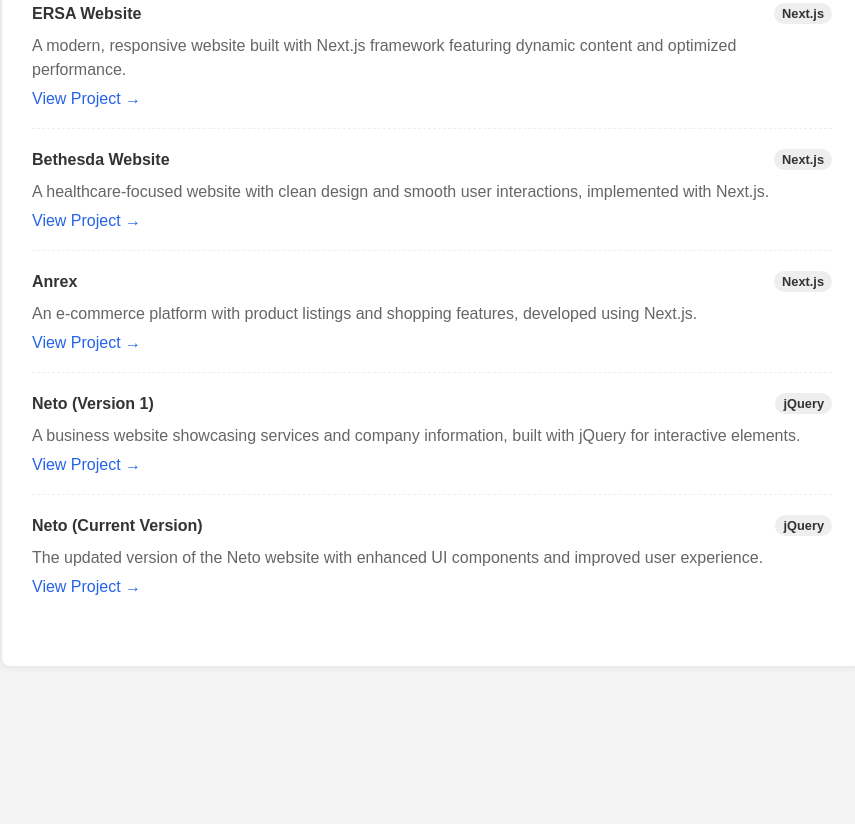
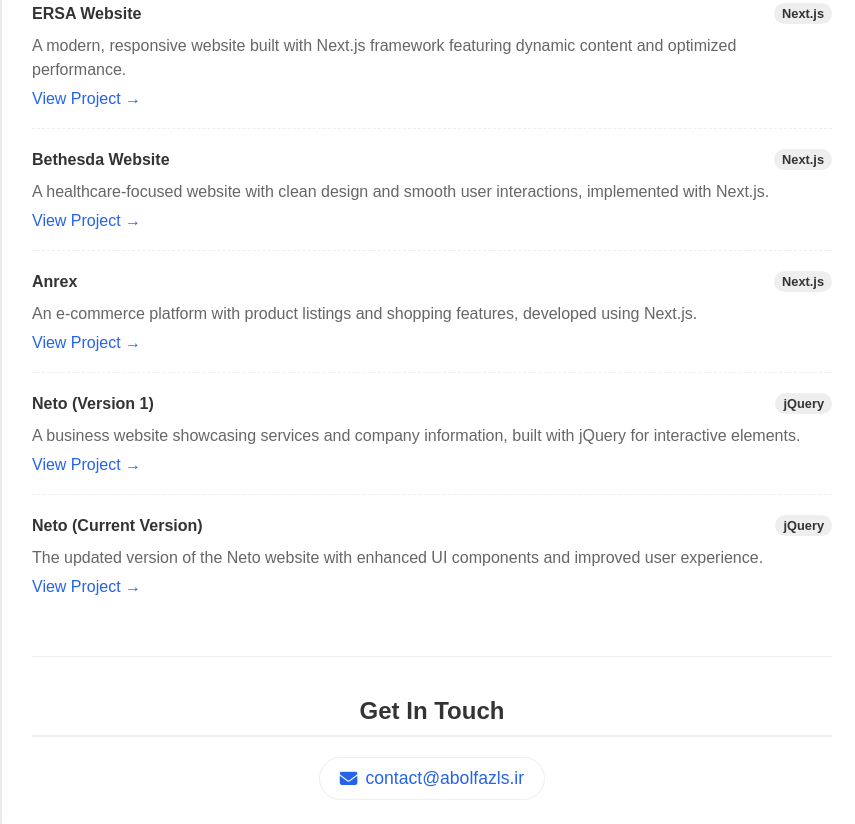
Before and after one commit to abolfazlsamini/Profile, a plain HTML site: page index.html in a window 1280 px wide. Shown: the part 559-1383 px from the top of the page, without its empty margins (208-1063 px from the left). Before the commit the page ends 1245 px from the top, so only its background shows below. Drawn offline with Linux system fonts and the light colour scheme.

Commit message:
minor cahnges

```diff
--- a/index.html
+++ b/index.html
@@ -172,6 +172,37 @@
         color: var(--link-hover);
         text-decoration: underline;
       }
+
+      .contact-section {
+        margin-top: 40px;
+        text-align: center;
+        padding-top: 20px;
+        border-top: 1px solid var(--section-border);
+      }
+
+      .contact-link {
+        display: inline-flex;
+        align-items: center;
+        gap: 8px;
+        color: var(--link-color);
+        text-decoration: none;
+        font-size: 1.1em;
+        padding: 10px 20px;
+        border: 1px solid var(--border-color);
+        border-radius: 30px;
+        transition: all 0.3s;
+      }
+
+      .contact-link:hover {
+        background-color: var(--border-color);
+        color: var(--link-hover);
+        transform: translateY(-2px);
+      }
+
+      .contact-text {
+        margin-bottom: 15px;
+        color: var(--title-color);
+      }
     </style>
   </head>
   <body>
@@ -179,7 +210,7 @@
       <div class="profile-header">
         <button class="dark-mode-toggle" id="darkModeToggle">Dark Mode</button>
         <img
-          src="https://avatars.githubusercontent.com/u/53626987"
+          src="https://via.placeholder.com/150"
           alt="Profile Picture"
           class="profile-pic"
         />
@@ -293,13 +324,20 @@
           >
         </div>
       </div>
+
+      <div class="contact-section">
+        <h2 class="section-title">Get In Touch</h2>
+        <a href="mailto:contact@abolfazls.ir" class="contact-link">
+          <i class="fas fa-envelope"></i>
+          contact@abolfazls.ir
+        </a>
+      </div>
     </div>
 
     <script>
       const darkModeToggle = document.getElementById("darkModeToggle");
       const body = document.body;
 
-      // Check for saved user preference or use system preference
       const prefersDarkScheme = window.matchMedia(
         "(prefers-color-scheme: dark)"
       );
@@ -319,7 +357,6 @@
         const isDark = body.classList.contains("dark-mode");
         darkModeToggle.textContent = isDark ? "Light Mode" : "Dark Mode";
 
-        // Save user preference
         localStorage.setItem("theme", isDark ? "dark" : "light");
       });
     </script>
```
